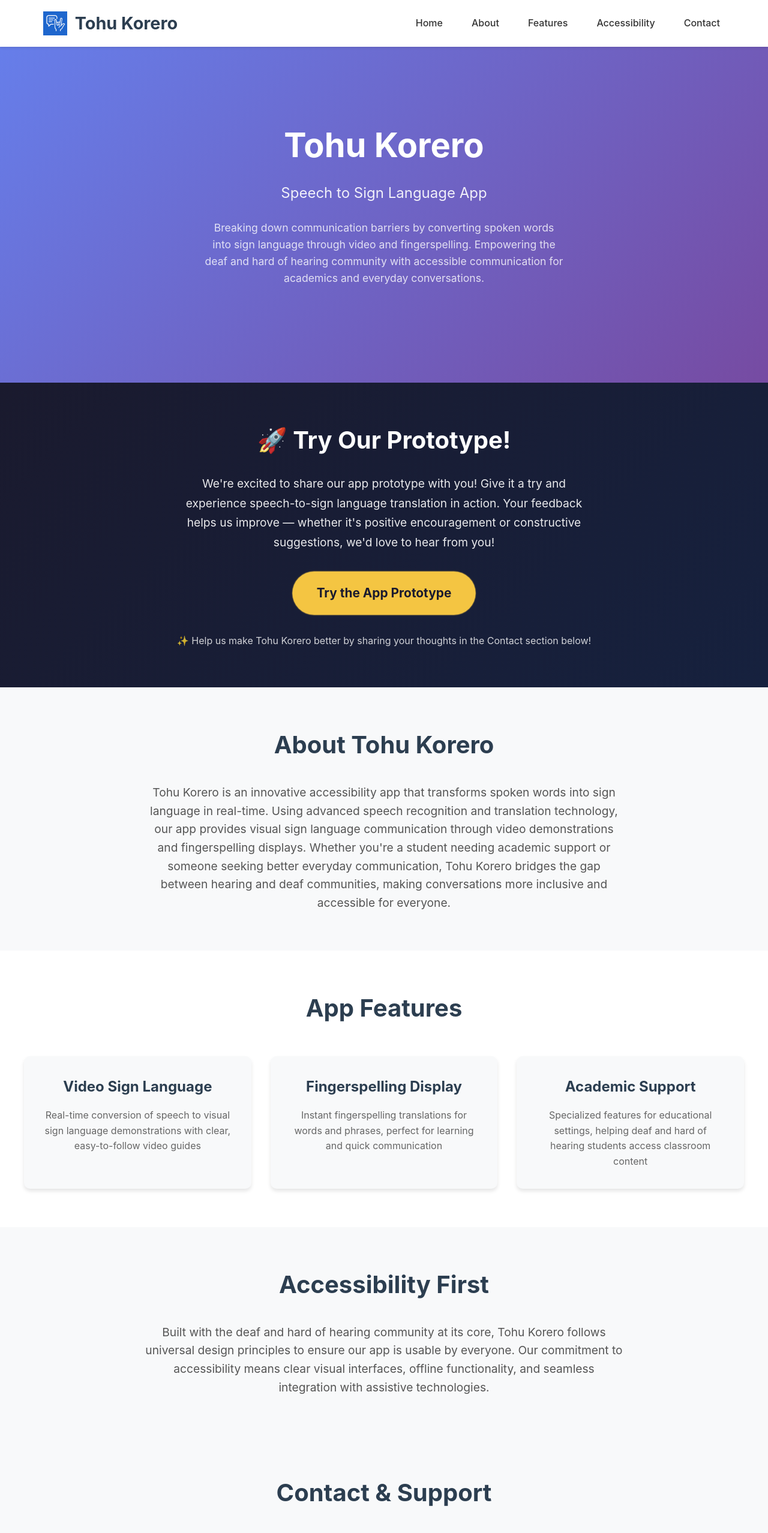
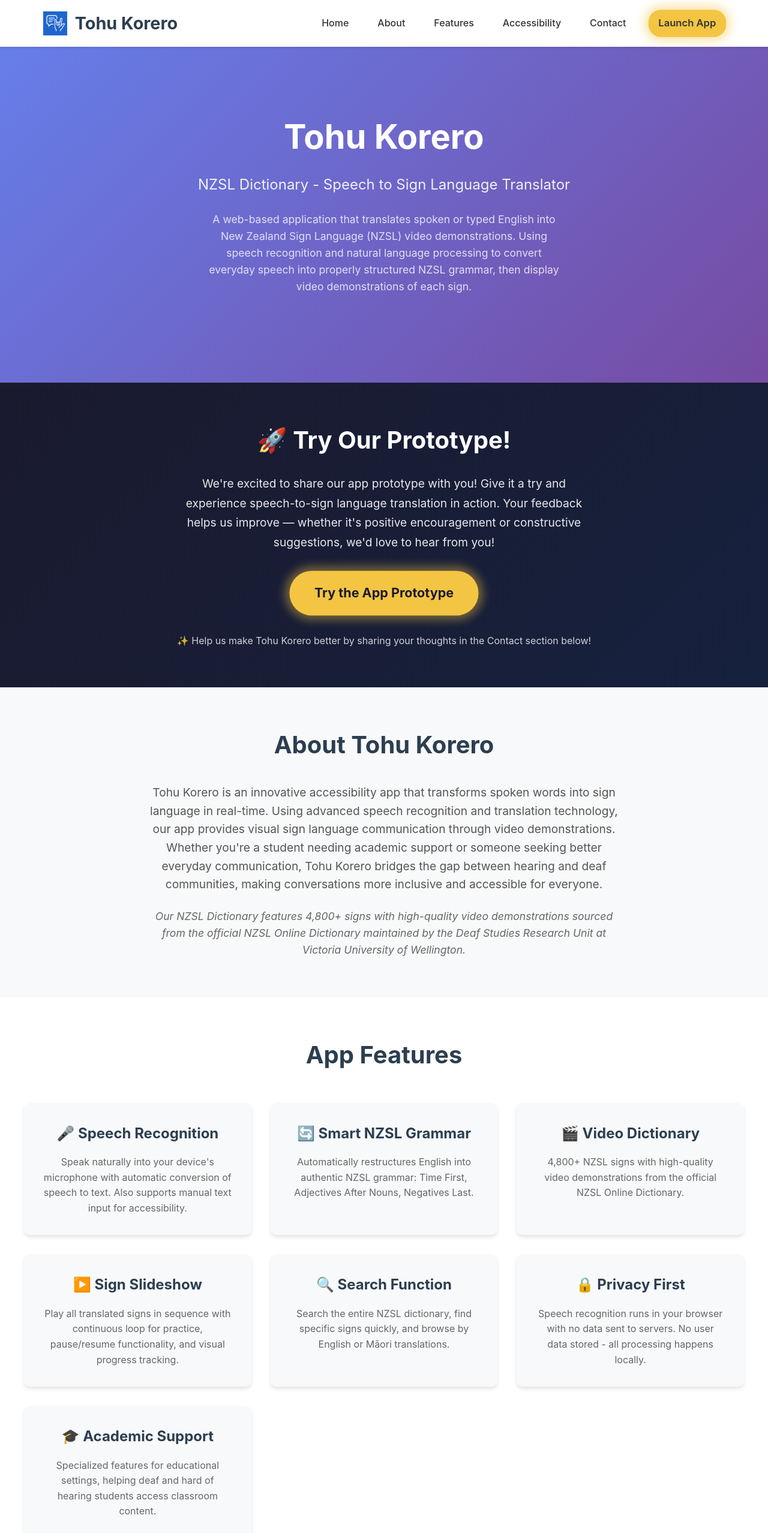
Before and after one commit to paul-study/tohu-korero-website, a React (Create React App) app: page / in a window 1280 px wide. Shown: the top 2556 px of the page at 60% size. Built offline with nearby package versions, Linux system fonts and the light colour scheme.

Commit message:
updated new information for new app

```diff
--- a/src/App.css
+++ b/src/App.css
@@ -77,6 +77,23 @@
 
 .nav-menu a:hover {
   color: #3498db;
+}
+
+.nav-try-me {
+  background: #f4c542 !important;
+  color: #333 !important;
+  padding: 0.5rem 1rem !important;
+  border-radius: 20px !important;
+  font-weight: 600 !important;
+  animation: pulse 2s infinite;
+  box-shadow: 0 0 0 0 rgba(244, 197, 66, 0.7);
+}
+
+.nav-try-me:hover {
+  color: #333 !important;
+  animation: none;
+  transform: scale(1.08);
+  box-shadow: 0 6px 20px rgba(244, 197, 66, 0.6);
 }
 
 /* Hero Section */
@@ -215,6 +232,13 @@
   color: #555;
 }
 
+.about-secondary {
+  margin-top: 1.5rem !important;
+  font-size: 1.1rem !important;
+  color: #666 !important;
+  font-style: italic;
+}
+
 /* Services Section */
 .services {
   background: white;
@@ -247,6 +271,101 @@
 
 .service-card p {
   color: #666;
+}
+
+/* Audience Grid */
+.audience-grid {
+  display: grid;
+  grid-template-columns: repeat(auto-fit, minmax(250px, 1fr));
+  gap: 1.5rem;
+  margin: 2rem 0 3rem;
+  max-width: 1000px;
+  margin-left: auto;
+  margin-right: auto;
+}
+
+.audience-item {
+  background: white;
+  padding: 1.5rem;
+  border-radius: 10px;
+  box-shadow: 0 2px 8px rgba(0,0,0,0.08);
+  text-align: left;
+}
+
+.audience-item h3 {
+  font-size: 1.2rem;
+  color: #2c3e50;
+  margin-bottom: 0.5rem;
+}
+
+.audience-item p {
+  font-size: 1rem;
+  color: #666;
+  margin: 0;
+}
+
+.audience-title {
+  font-size: 1.8rem;
+  color: #2c3e50;
+  margin-top: 3rem;
+  margin-bottom: 1.5rem;
+  text-align: center;
+}
+
+/* NZSL Grammar Examples */
+.grammar-title {
+  font-size: 1.8rem;
+  color: #2c3e50;
+  margin-bottom: 1.5rem;
+  text-align: center;
+}
+
+.grammar-examples {
+  max-width: 700px;
+  margin: 0 auto;
+  background: white;
+  border-radius: 12px;
+  padding: 2rem;
+  box-shadow: 0 2px 8px rgba(0,0,0,0.08);
+}
+
+.grammar-example {
+  display: flex;
+  flex-wrap: wrap;
+  align-items: center;
+  gap: 0.5rem;
+  padding: 1rem 0;
+  border-bottom: 1px solid #eee;
+}
+
+.grammar-example:last-child {
+  border-bottom: none;
+}
+
+.grammar-example strong {
+  color: #2c3e50;
+  width: 100%;
+  margin-bottom: 0.3rem;
+}
+
+.grammar-example .english {
+  color: #666;
+  font-style: italic;
+}
+
+.grammar-example .arrow {
+  color: #3498db;
+  font-weight: bold;
+  font-size: 1.2rem;
+}
+
+.grammar-example .nzsl {
+  color: #27ae60;
+  font-weight: 600;
+  font-family: monospace;
+  background: #f0fff4;
+  padding: 0.3rem 0.6rem;
+  border-radius: 4px;
 }
 
 /* Contact Section */
@@ -425,6 +544,38 @@
   padding: 2rem;
 }
 
+.footer-colors {
+  margin-bottom: 1rem;
+  font-size: 0.95rem;
+}
+
+.footer-colors .color-turquoise {
+  color: #40E0D0;
+  font-weight: 600;
+}
+
+.footer-colors .color-navy {
+  color: #6495ED;
+  font-weight: 600;
+}
+
+.footer-colors .color-yellow {
+  color: #f4c542;
+  font-weight: 600;
+}
+
+.footer-credits {
+  margin-bottom: 1rem;
+  font-size: 0.9rem;
+  opacity: 0.9;
+}
+
+.footer-tagline {
+  font-size: 1.1rem;
+  margin-bottom: 1rem;
+  font-style: italic;
+}
+
 /* Responsive Design */
 @media (max-width: 768px) {
   html {
@@ -508,6 +659,35 @@
     padding: 0 0.5rem;
   }
 
+  /* Audience Grid */
+  .audience-grid {
+    grid-template-columns: 1fr;
+    gap: 1rem;
+  }
+
+  .audience-item {
+    padding: 1.2rem;
+  }
+
+  /* Grammar Examples */
+  .grammar-title {
+    font-size: 1.4rem;
+  }
+
+  .grammar-examples {
+    padding: 1rem;
+  }
+
+  .grammar-example {
+    padding: 0.8rem 0;
+    flex-direction: column;
+    align-items: flex-start;
+  }
+
+  .grammar-example .nzsl {
+    font-size: 0.9rem;
+  }
+
   /* Services/Features Grid */
   .services-grid {
     grid-template-columns: 1fr;
@@ -536,6 +716,18 @@
   .footer {
     padding: 1.5rem 1rem;
     font-size: 0.9rem;
+  }
+
+  .footer-colors {
+    font-size: 0.85rem;
+  }
+
+  .footer-credits {
+    font-size: 0.8rem;
+  }
+
+  .footer-tagline {
+    font-size: 1rem;
   }
 }
 
--- a/src/App.js
+++ b/src/App.js
@@ -66,6 +66,7 @@
             <li><a href="#features">Features</a></li>
             <li><a href="#accessibility">Accessibility</a></li>
             <li><a href="#contact">Contact</a></li>
+            <li><a href="https://tohu.netlify.app/" target="_blank" rel="noopener noreferrer" className="nav-try-me">Launch App</a></li>
           </ul>
         </div>
       </nav>
@@ -74,13 +75,13 @@
       <section id="home" className="hero">
         <div className="hero-container">
           <h1 className="hero-title">Tohu Korero</h1>
-          <p className="hero-subtitle">Speech to Sign Language App</p>
+          <p className="hero-subtitle">NZSL Dictionary - Speech to Sign Language Translator</p>
           <p className="hero-description">
-            Breaking down communication barriers by converting spoken words into sign language
-            through video and fingerspelling. Empowering the deaf and hard of hearing community
-            with accessible communication for academics and everyday conversations.
+            A web-based application that translates spoken or typed English into
+            New Zealand Sign Language (NZSL) video demonstrations. Using speech recognition
+            and natural language processing to convert everyday speech into properly structured
+            NZSL grammar, then display video demonstrations of each sign.
           </p>
-          {/* <a href="https://speechto.netlify.app/" target="_blank" rel="noopener noreferrer" className="cta-button">Try the App Prototype</a> */}
         </div>
       </section>
 
@@ -109,10 +110,15 @@
           <p>
             Tohu Korero is an innovative accessibility app that transforms spoken words into
             sign language in real-time. Using advanced speech recognition and translation technology,
-            our app provides visual sign language communication through video demonstrations and
-            fingerspelling displays. Whether you're a student needing academic support or someone
-            seeking better everyday communication, Tohu Korero bridges the gap between hearing and
-            deaf communities, making conversations more inclusive and accessible for everyone.
+            our app provides visual sign language communication through video demonstrations.
+            Whether you're a student needing academic support or someone seeking better everyday
+            communication, Tohu Korero bridges the gap between hearing and deaf communities,
+            making conversations more inclusive and accessible for everyone.
+          </p>
+          <p className="about-secondary">
+            Our NZSL Dictionary features 4,800+ signs with high-quality video demonstrations
+            sourced from the official NZSL Online Dictionary maintained by the Deaf Studies
+            Research Unit at Victoria University of Wellington.
           </p>
         </div>
       </section>
@@ -123,16 +129,32 @@
           <h2>App Features</h2>
           <div className="services-grid">
             <div className="service-card">
-              <h3>Video Sign Language</h3>
-              <p>Real-time conversion of speech to visual sign language demonstrations with clear, easy-to-follow video guides</p>
+              <h3>🎤 Speech Recognition</h3>
+              <p>Speak naturally into your device's microphone with automatic conversion of speech to text. Also supports manual text input for accessibility.</p>
             </div>
             <div className="service-card">
-              <h3>Fingerspelling Display</h3>
-              <p>Instant fingerspelling translations for words and phrases, perfect for learning and quick communication</p>
+              <h3>🔄 Smart NZSL Grammar</h3>
+              <p>Automatically restructures English into authentic NZSL grammar: Time First, Adjectives After Nouns, Negatives Last.</p>
             </div>
             <div className="service-card">
-              <h3>Academic Support</h3>
-              <p>Specialized features for educational settings, helping deaf and hard of hearing students access classroom content</p>
+              <h3>🎬 Video Dictionary</h3>
+              <p>4,800+ NZSL signs with high-quality video demonstrations from the official NZSL Online Dictionary.</p>
+            </div>
+            <div className="service-card">
+              <h3>▶️ Sign Slideshow</h3>
+              <p>Play all translated signs in sequence with continuous loop for practice, pause/resume functionality, and visual progress tracking.</p>
+            </div>
+            <div className="service-card">
+              <h3>🔍 Search Function</h3>
+              <p>Search the entire NZSL dictionary, find specific signs quickly, and browse by English or Māori translations.</p>
+            </div>
+            <div className="service-card">
+              <h3>🔒 Privacy First</h3>
+              <p>Speech recognition runs in your browser with no data sent to servers. No user data stored - all processing happens locally.</p>
+            </div>
+            <div className="service-card">
+              <h3>🎓 Academic Support</h3>
+              <p>Specialized features for educational settings, helping deaf and hard of hearing students access classroom content.</p>
             </div>
           </div>
         </div>
@@ -145,9 +167,55 @@
           <p>
             Built with the deaf and hard of hearing community at its core, Tohu Korero follows
             universal design principles to ensure our app is usable by everyone. Our commitment
-            to accessibility means clear visual interfaces, offline
-            functionality, and seamless integration with assistive technologies.
+            to accessibility means clear visual interfaces, offline functionality, and seamless
+            integration with assistive technologies.
           </p>
+
+          <h3 className="audience-title">Who Is This For?</h3>
+          <div className="audience-grid">
+            <div className="audience-item">
+              <h3>👥 Deaf Community</h3>
+              <p>Quick reference for English-to-NZSL translation and practice tool for NZSL learners.</p>
+            </div>
+            <div className="audience-item">
+              <h3>🎓 NZSL Learners</h3>
+              <p>Learn proper NZSL grammar structure with visual demonstrations for each sign at your own pace.</p>
+            </div>
+            <div className="audience-item">
+              <h3>👨‍👩‍👧‍👦 Families & Friends</h3>
+              <p>Communicate with Deaf family members, learn basic NZSL signs, and understand NZSL grammar.</p>
+            </div>
+            <div className="audience-item">
+              <h3>🏫 Educators & Students</h3>
+              <p>Teaching aid for NZSL classes, accessible communication tool, and cultural awareness resource.</p>
+            </div>
+            <div className="audience-item">
+              <h3>💼 Workplaces</h3>
+              <p>Improve workplace accessibility, support Deaf employees and customers, foster inclusive communication.</p>
+            </div>
+          </div>
+
+          <h3 className="grammar-title">How NZSL Grammar Works</h3>
+          <div className="grammar-examples">
+            <div className="grammar-example">
+              <strong>Time First:</strong>
+              <span className="english">"I will go home tomorrow"</span>
+              <span className="arrow">→</span>
+              <span className="nzsl">TOMORROW → ME → GO → HOME</span>
+            </div>
+            <div className="grammar-example">
+              <strong>Adjectives After Nouns:</strong>
+              <span className="english">"I want the red apple"</span>
+              <span className="arrow">→</span>
+              <span className="nzsl">ME → APPLE → RED → WANT</span>
+            </div>
+            <div className="grammar-example">
+              <strong>Negatives Last:</strong>
+              <span className="english">"I don't like coffee"</span>
+              <span className="arrow">→</span>
+              <span className="nzsl">ME → LIKE → COFFEE → NOT</span>
+            </div>
+          </div>
         </div>
       </section>
 
@@ -201,6 +269,10 @@
 
       <footer className="footer">
         <div className="container">
+          <div className="footer-credits">
+            <p><strong>Sign Data:</strong> NZSL Online Dictionary (Victoria University of Wellington) • <strong>License:</strong> CC BY-NC-SA 4.0</p>
+          </div>
+          <p className="footer-tagline">Making NZSL accessible to everyone, one sign at a time. 🤟</p>
           <p>&copy; 2025 Tohu Korero. All rights reserved.</p>
         </div>
       </footer>
```
